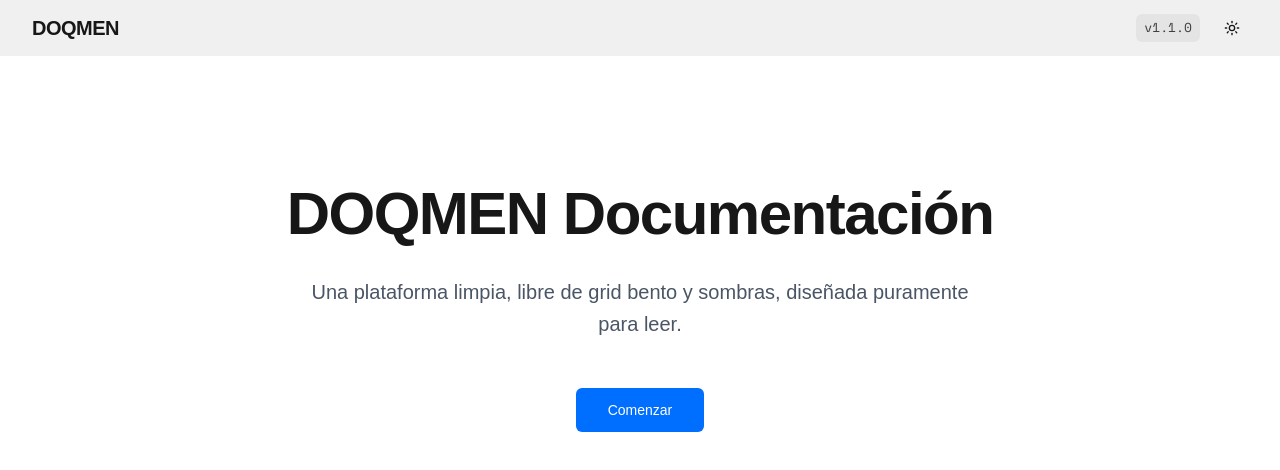
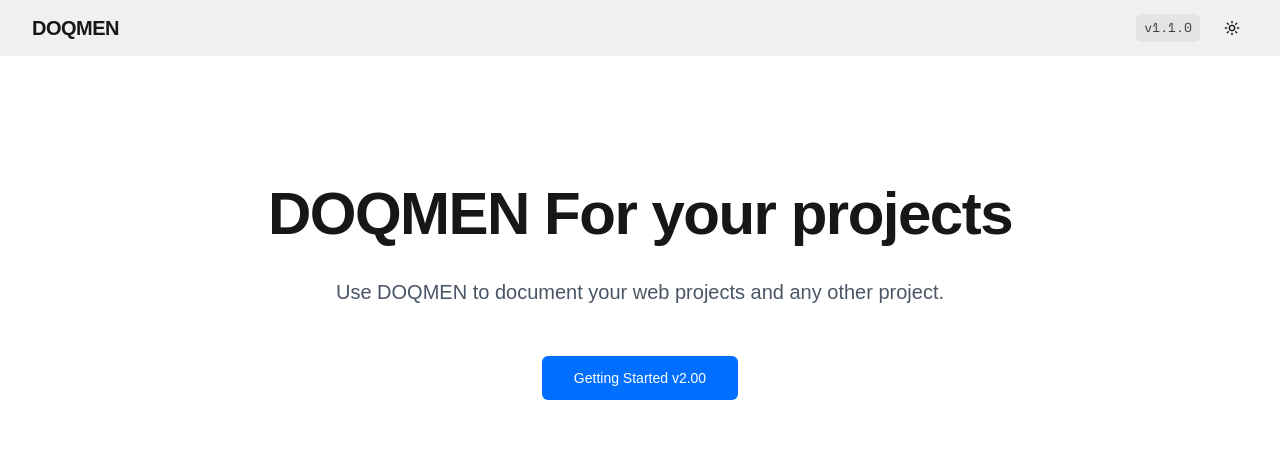
Before and after one commit to dimas-a-gomez/doq, a Next.js app: page / in a window 1280 px wide. Shown: the top 470 px of the page. Built offline with nearby package versions, Linux system fonts and the light colour scheme; a web font is replaced by a local one.

Commit message:
Revise heading and description for DOQMEN
Updated the main heading and introductory text to better reflect the purpose of the DOQMEN platform.

```diff
--- a/app/page.tsx
+++ b/app/page.tsx
@@ -9,17 +9,17 @@ export default function Home() {
         <div className="px-4 py-20 md:py-32 max-w-screen-2xl mx-auto w-full">
           <div className="container mx-auto flex max-w-[64rem] flex-col items-center gap-4 text-center px-4">
             <h1 className="font-sans text-4xl sm:text-5xl md:text-6xl font-bold tracking-tight mb-4">
-              DOQMEN Documentación
+              DOQMEN For your projects
             </h1>
             <p className="max-w-[42rem] leading-normal text-gray-600 dark:text-gray-400 sm:text-xl sm:leading-8">
-              Una plataforma limpia, libre de grid bento y sombras, diseñada puramente para leer.
+              Use DOQMEN to document your web projects and any other project.
             </p>
             <div className="mt-8 flex flex-col sm:flex-row gap-4 justify-center">
               <Link
                 href="/docs"
                 className="inline-flex items-center justify-center rounded-md bg-accent px-8 py-3 text-sm font-medium text-white transition-colors hover:opacity-90"
               >
-                Comenzar
+                Getting Started v2.00
               </Link>
             </div>
           </div>
```
